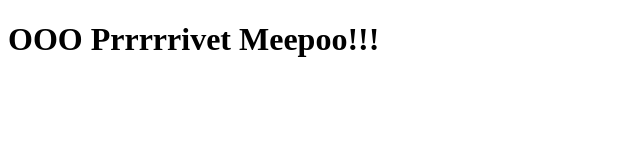
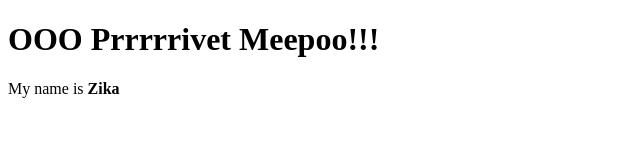
Before and after one commit to kicksflips/webtemp-temp, a plain HTML site: page index.html in a window 1280 px wide. Shown: the whole page, without its empty margins (0-640 px from the left). Drawn offline with Linux system fonts and the light colour scheme.

Commit message:
new branch

```diff
--- a/index.html
+++ b/index.html
@@ -7,5 +7,6 @@
 </head>
 <body>
     <h1>OOO Prrrrrivet Meepoo!!!</h1>
+    <p>My name is <strong>Zika</strong></p>
 </body>
 </html>
```
